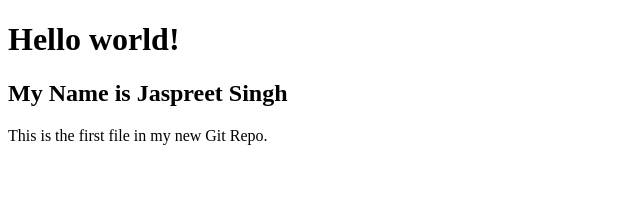
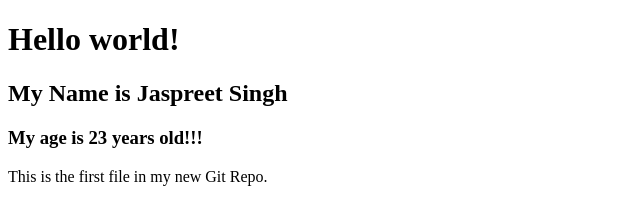
Before and after one commit to 8968113045/testRepo, a plain HTML site: page index.html in a window 1280 px wide. Shown: the whole page, without its empty margins (0-640 px from the left). Drawn offline with Linux system fonts and the light colour scheme.

Commit message:
committed in myName branch

```diff
--- a/index.html
+++ b/index.html
@@ -7,6 +7,7 @@
 
 <h1>Hello world!</h1>
 <h2>My Name is Jaspreet Singh</h2>
+<h3>My age is 23 years old!!!</h3>
 <p>This is the first file in my new Git Repo.</p>
 
 </body>
```
